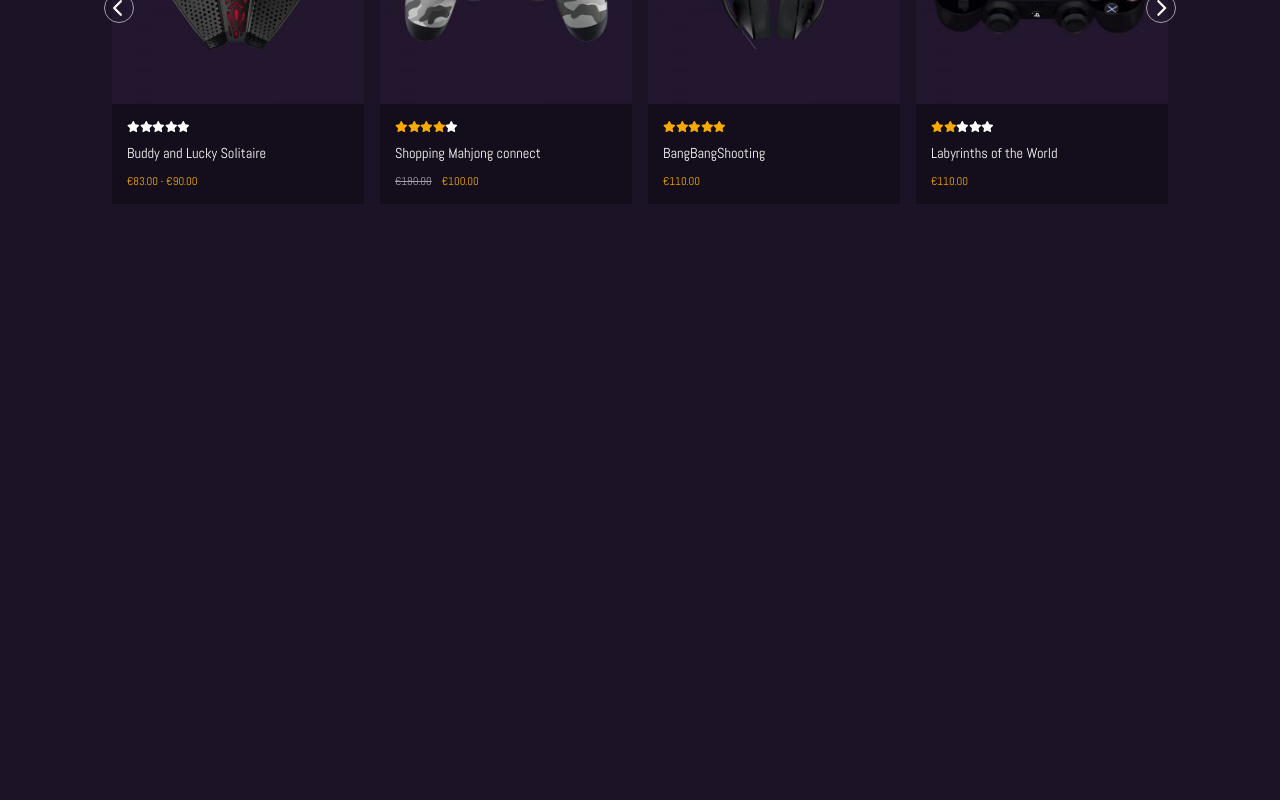
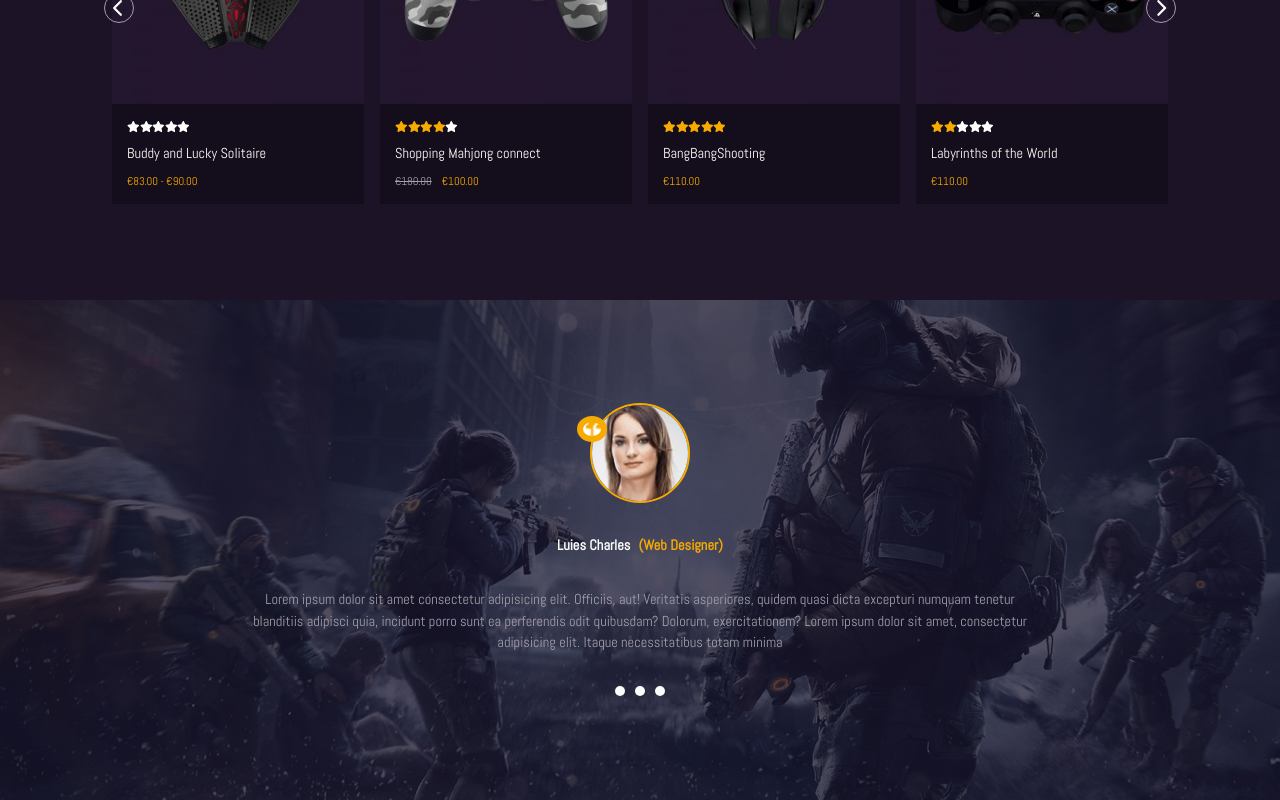
Before and after one commit to GrPaladino/proj-html-vuejs, a Vue app: page / in a window 1280 px wide. Shown: the part 3115-3915 px from the top of the page. Before the commit the page ends 3415 px from the top, so only its background shows below. Built offline with nearby package versions, Linux system fonts and the light colour scheme.

Commit message:
Feat: add web designer section

```diff
--- a/src/components/AppMain.vue
+++ b/src/components/AppMain.vue
@@ -158,6 +158,31 @@ export default {
       </div>
     </div>
   </section>
+
+  <section class="web-designer">
+    <div class="container">
+      <div class="img-tag">
+        <img src="../assets/img/t5-1-100x100_left.jpg" alt="" />
+        <div class="quote">
+          <img src="../assets/img/quote.png" alt="" />
+        </div>
+      </div>
+      <div class="name">
+        <span class="me-2">Luies Charles</span>
+        <span class="yellow">(Web Designer)</span>
+      </div>
+      <p>
+        Lorem ipsum dolor sit amet consectetur adipisicing elit. Officiis, aut!
+        Veritatis asperiores, quidem quasi dicta excepturi numquam tenetur
+        blanditiis adipisci quia, incidunt porro sunt ea perferendis odit
+        quibusdam? Dolorum, exercitationem? Lorem ipsum dolor sit amet,
+        consectetur adipisicing elit. Itaque necessitatibus totam minima
+      </p>
+      <div class="dots">
+        <div v-for="i in 3" class="dot"></div>
+      </div>
+    </div>
+  </section>
 </template>
 
 <style lang="scss" scoped>
@@ -298,4 +323,81 @@ section.deal {
     }
   }
 }
+
+.web-designer {
+  height: 500px;
+  background-image: url("../assets/img/parallax.jpg");
+  background-size: cover;
+  background-position: bottom;
+
+  .container {
+    height: 100%;
+
+    display: flex;
+    flex-direction: column;
+    justify-content: center;
+    align-items: center;
+
+    .img-tag {
+      width: 100px;
+      height: 100px;
+
+      position: relative;
+
+      img {
+        border-radius: 50%;
+        border: 2px solid $mainYellow;
+      }
+
+      .quote {
+        width: 30px;
+        height: 30px;
+        position: absolute;
+        top: 13px;
+        left: -13px;
+
+        img {
+          border-radius: 50%;
+          background-color: $mainYellow;
+          padding: 4px;
+        }
+      }
+    }
+
+    .name {
+      margin-top: 2rem;
+      color: $mainWhite;
+      font-size: 0.9rem;
+      font-weight: bolder;
+
+      .yellow {
+        color: $mainYellow;
+      }
+    }
+
+    p {
+      max-width: 800px;
+      text-align: center;
+      font-size: 0.9rem;
+      color: $mainGrey;
+      margin: 2rem 0;
+    }
+
+    .dots {
+      @include d-flex-center;
+
+      .dot {
+        width: 10px;
+        height: 10px;
+        background-color: $mainWhite;
+        border-radius: 50%;
+        margin: 0 5px;
+      }
+
+      .dot:hover {
+        background-color: $mainYellow;
+      }
+    }
+  }
+}
 </style>
```
